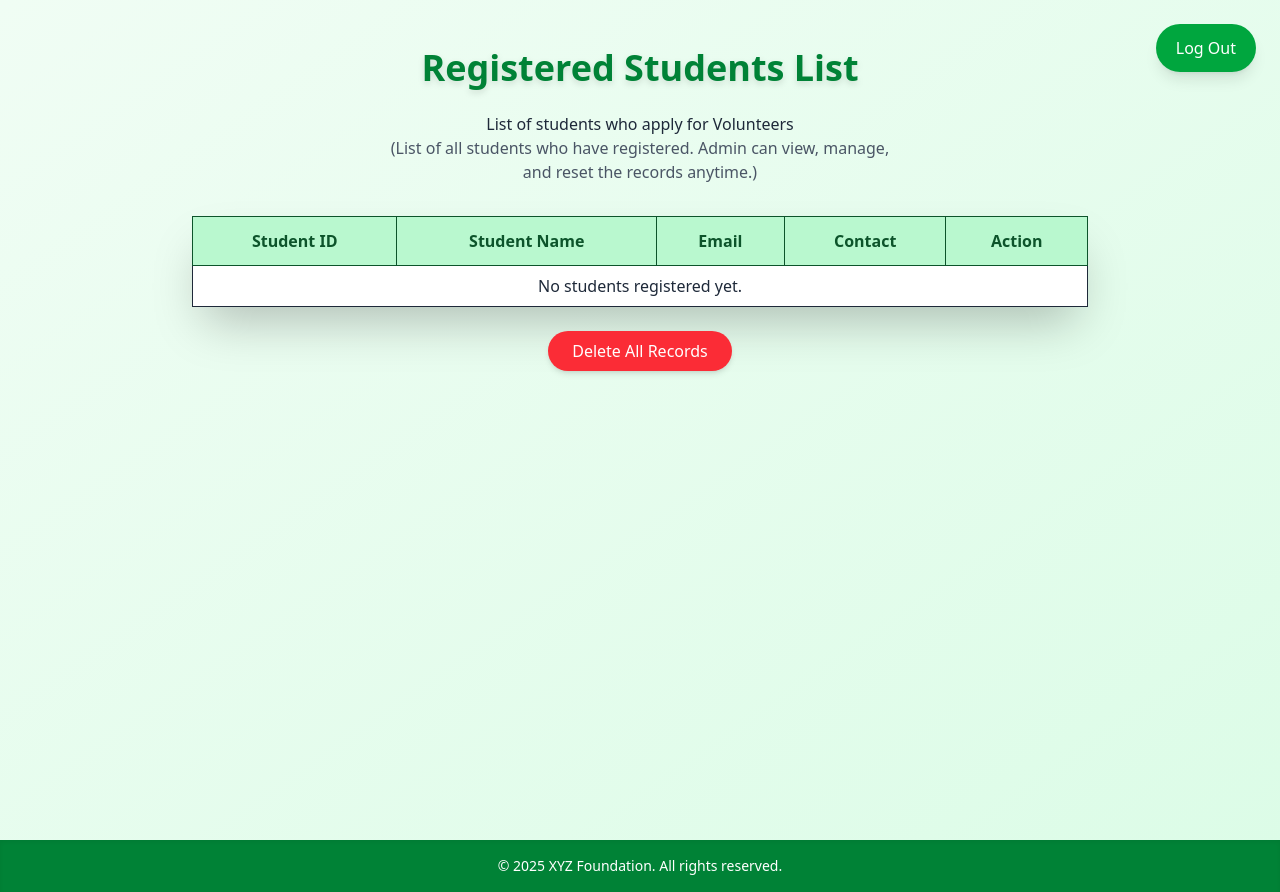
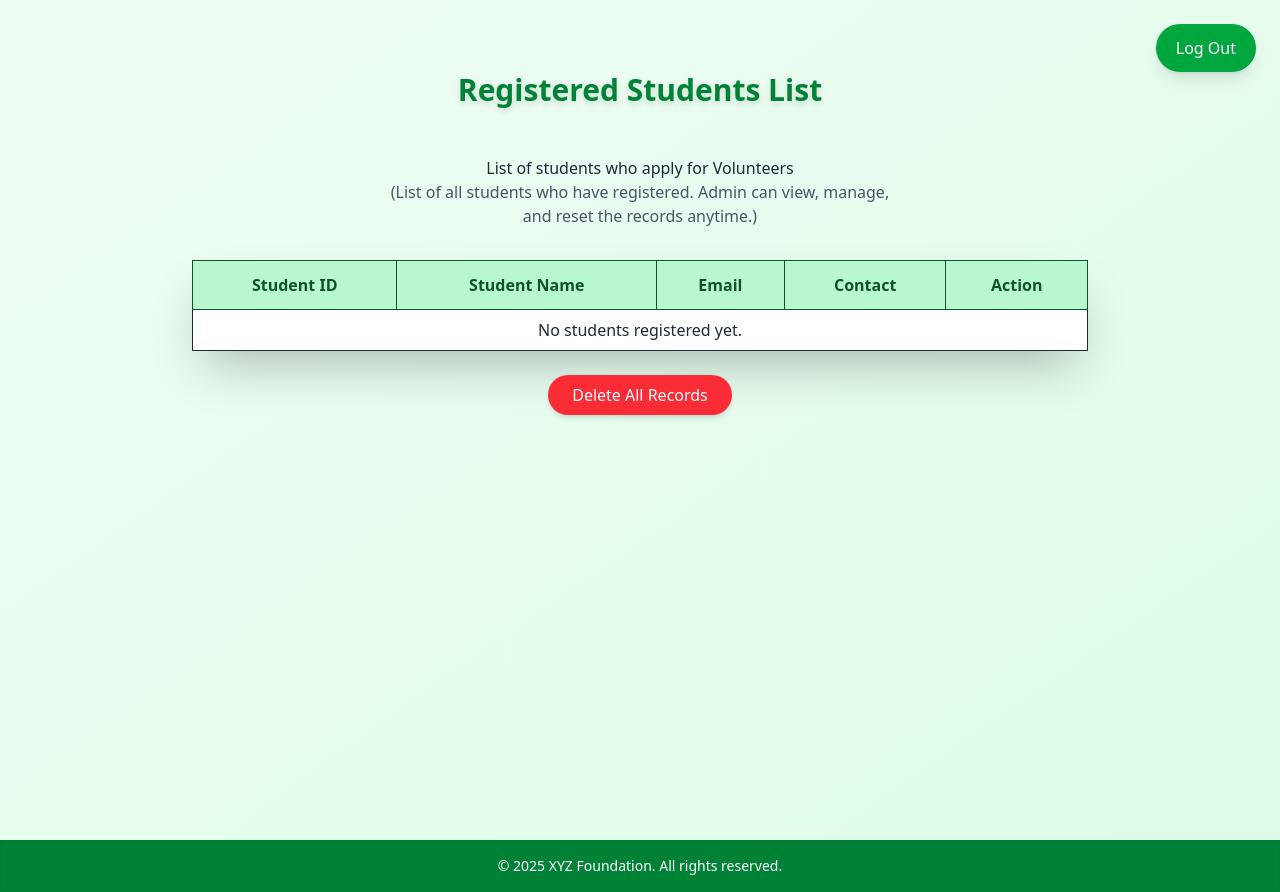
Before and after one commit to chaitali9497/student-registration-system, a website: page datacollect.html in a window 1280 px wide. Drawn offline with Linux system fonts and the light colour scheme.

Commit message:
padding & readme updated

```diff
--- a/datacollect.html
+++ b/datacollect.html
@@ -17,7 +17,7 @@
     <section class="min-h-screen flex flex-col items-center py-12 px-4">
 
       <!-- Heading -->
-      <h1 class="text-4xl font-extrabold text-green-700 mb-6 drop-shadow-md text-center">
+      <h1 class="text-3xl font-extrabold text-green-700 mb-6  p-6 drop-shadow-md text-center">
         Registered Students List
       </h1>
       <h2>List of students who apply for Volunteers</h2>
```
Also changed, not shown: README.md.
